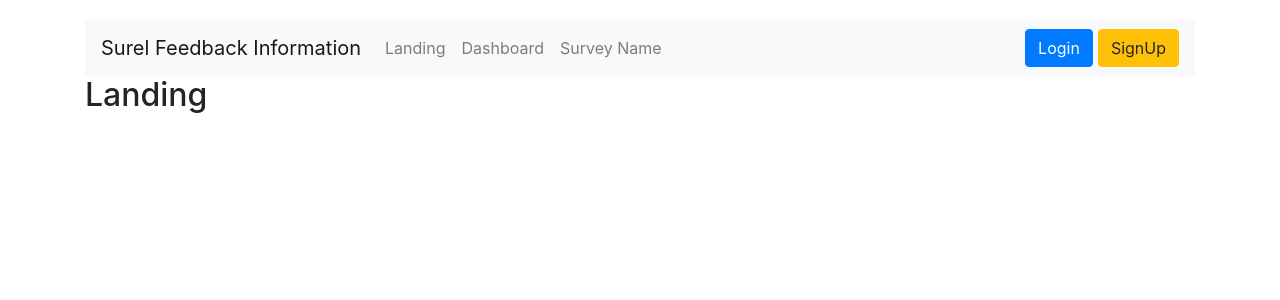
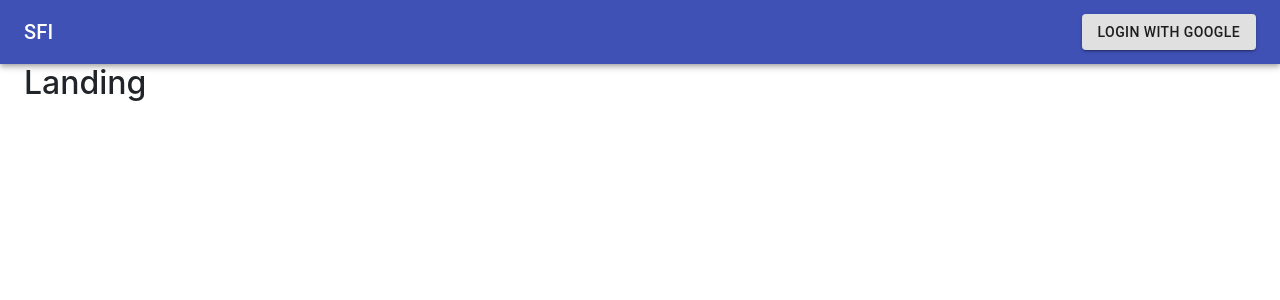
Before and after one commit to ogigpermana/NodeWithReactFullStackDevelopment, a React (Create React App) app in the folder client/: page / in a window 1280 px wide. Shown: the top 300 px of the page. Built offline with nearby package versions, Linux system fonts and the light colour scheme.

Commit message:
Implement basic of redux-thunk

```diff
--- a/client/public/index.html
+++ b/client/public/index.html
@@ -40,7 +40,7 @@
       To begin the development, run `npm start` or `yarn start`.
       To create a production bundle, use `npm run build` or `yarn build`.
     -->
-    <script src="https://code.jquery.com/jquery-3.3.1.slim.min.js"
+    <!-- <script src="https://code.jquery.com/jquery-3.3.1.slim.min.js"
 integrity="sha384-q8i/X+965DzO0rT7abK41JStQIAqVgRVzpbzo5smXKp4YfRvH+8abtTE1Pi6jizo"
 crossorigin="anonymous"></script>
 
@@ -50,6 +50,6 @@ crossorigin="anonymous"></script>
 
 <script src="https://stackpath.bootstrapcdn.com/bootstrap/4.1.0/js/bootstrap.min.js"
 integrity="sha384-uefMccjFJAIv6A+rW+L4AHf99KvxDjWSu1z9VI8SKNVmz4sk7buKt/6v9KI65qnm"
-crossorigin="anonymous"></script>
+crossorigin="anonymous"></script> -->
   </body>
 </html>
--- /dev/null
+++ b/client/src/actions/types.js
@@ -0,0 +1 @@
+export const FETCH_USER = 'fetch_user';
--- a/client/src/components/App.js
+++ b/client/src/components/App.js
@@ -1,7 +1,7 @@
 import React from 'react';
-import { Container} from 'react-bootstrap';
 import { BrowserRouter, Route } from 'react-router-dom';
 import Header from './Header';
+import Container from '@material-ui/core/Container';
 
 const Dashboard = () => <h2>Dashboard</h2>
 const SurveyNew = () => <h2>SurveyNew</h2>
@@ -9,16 +9,14 @@ const Landing = () => <h2>Landing</h2>
 
 const App = () => {
     return(
-        <Container style={{ paddingTop:"20px" }}>
         <BrowserRouter>
-                <div>
             <Header/>
+            <Container fixed>
                 <Route exact path="/" component={Landing}/>
                 <Route exact path="/survey" component={Dashboard}/>
                 <Route path="/survey/new" component={SurveyNew}/>
-                </div>
+            </Container>
         </BrowserRouter>
-        </Container>
     );
 };
 
--- a/client/src/components/Header.js
+++ b/client/src/components/Header.js
@@ -1,24 +1,33 @@
-import React, { Component } from 'react';
-import { Button, Navbar, Nav } from 'react-bootstrap';
+import React from 'react';
+import { makeStyles } from '@material-ui/core/styles';
+import AppBar from '@material-ui/core/AppBar';
+import Toolbar from '@material-ui/core/Toolbar';
+import Typography from '@material-ui/core/Typography';
+import Button from '@material-ui/core/Button';
 
-class Header extends React.Component{
-    render(){
-        return(
-            <Navbar bg="light" expand="lg">
-                <Navbar.Brand href="/">Surel Feedback Information</Navbar.Brand>
-                <Navbar.Toggle aria-controls="basic-navbar-nav" />
-                <Navbar.Collapse id="basic-navbar-nav">
-                    <Nav className="mr-auto">
-                        <Nav.Link href="/">Landing</Nav.Link>
-                        <Nav.Link href="/survey">Dashboard</Nav.Link>
-                        <Nav.Link href="/survey/new">Survey Name</Nav.Link>
-                    </Nav>
-                    <Button variant="primary" style={{ marginRight:'5px' }}>Login</Button>
-                    <Button variant="warning">SignUp</Button>
-                </Navbar.Collapse>
-            </Navbar>
-        );
-    }
+const useStyles = makeStyles(theme => ({
+    root: {
+        flexGrow: 1,
+      },
+      menuButton: {
+        marginRight: theme.spacing(2),
+      },
+      title: {
+        flexGrow: 1,
+      },
+}));
+
+
+export default function Header(){
+    const classes = useStyles();
+    return(
+        <AppBar position="static">
+            <Toolbar>
+                <Typography variant="h6" className={classes.title} href="/">
+                SFI
+                </Typography>
+                <Button variant="contained" color="default" href="/auth/google">Login With Google</Button>
+            </Toolbar>
+        </AppBar>
+    );
 }
-
-export default Header;
--- a/client/src/index.js
+++ b/client/src/index.js
@@ -4,9 +4,10 @@ import App from './components/App';
 import 'bootstrap/dist/css/bootstrap.min.css';
 import { Provider } from 'react-redux';
 import { createStore, applyMiddleware } from 'redux';
+import reduxThunk from 'redux-thunk';
 import reducers from './reducers';
 
-const store = createStore( reducers, {}, applyMiddleware());
+const store = createStore( reducers, {}, applyMiddleware(reduxThunk));
 
 ReactDOM.render(
    <Provider store={store}>
```
Also changed, not shown: client/package.json (+6 -1 lines), client/src/actions/index.js (added, +11 -0 lines), client/src/setupProxy.js (+9 -9 lines), 1 other file (tests, documents, lock files or other folders). Lines whose indentation alone changed are shown as unchanged.
